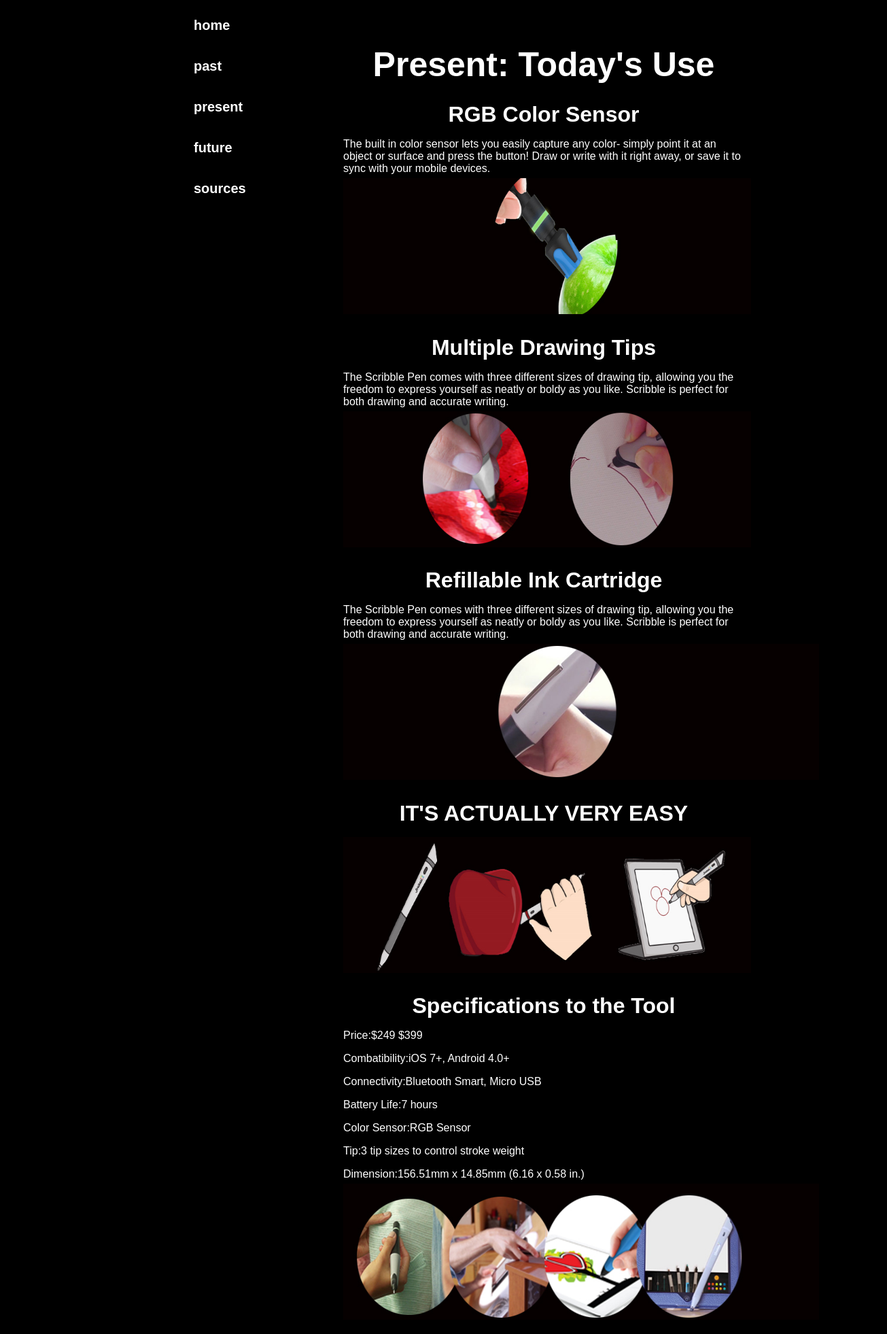
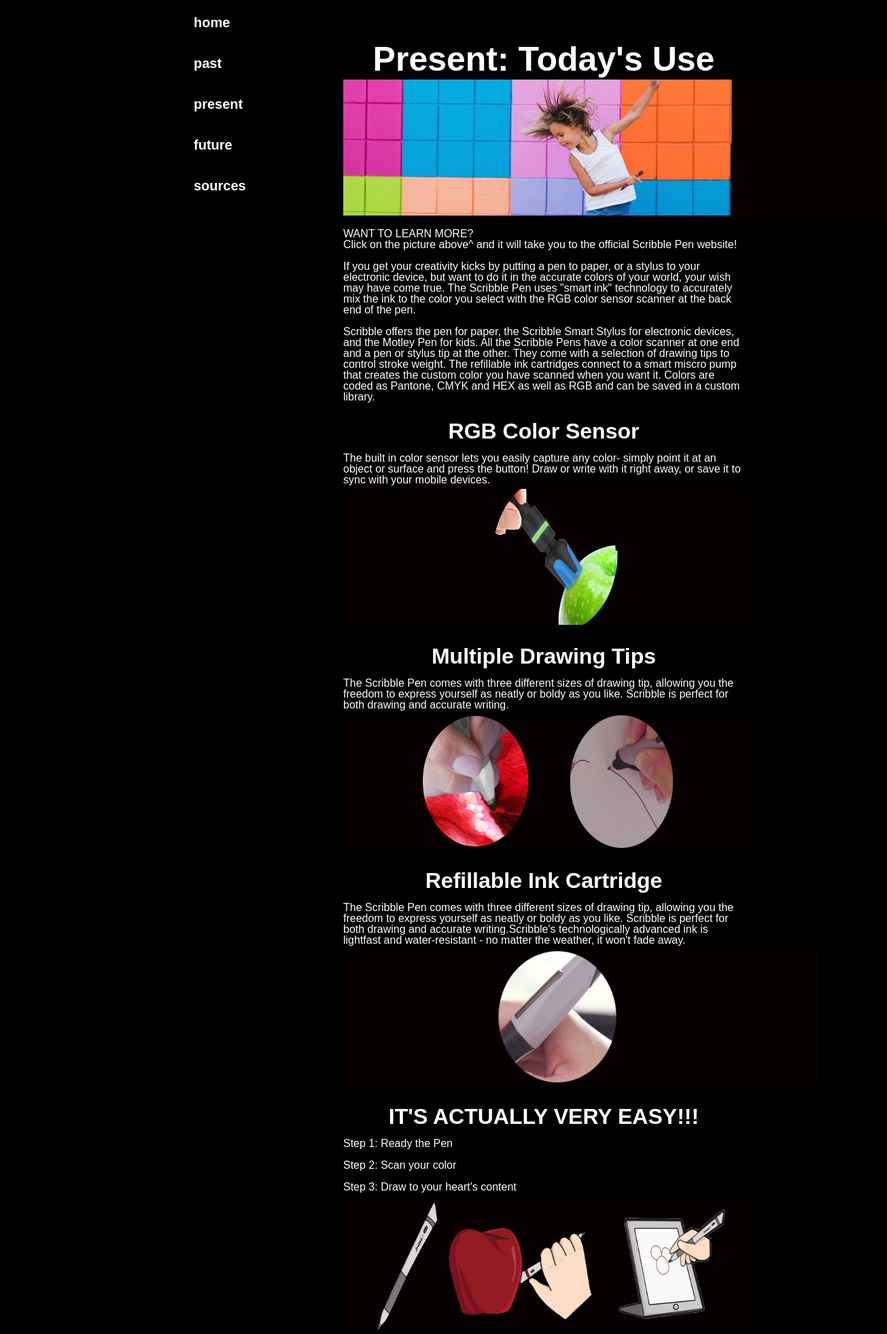
Before and after one commit to silviachen96/silviachen96.github.io, a plain HTML site: page present.html in a window 1280 px wide. Shown: the part 268-2230 px from the top of the page at 68% size, 1305 px wide, since content can reach past the window. Drawn offline with Linux system fonts and the light colour scheme.

Commit message:
organization

```diff
--- a/present.html
+++ b/present.html
@@ -7,6 +7,7 @@
      <meta name="description" content="See the History of Scribble Pen">
    </head>
 
+<!--START HEADER-->
    <body>
      <section>
        <header>
@@ -15,7 +16,9 @@
          </a>
        </h1>
        </header>
+<!--End HEADER-->
 
+<!--START Navigation-->
        <nav>
          <ul>
            <li><a href="designmatters.html">Home</a></li>
@@ -25,9 +28,32 @@
            <li><a href="sources.html">Sources</a></li>
           </ul>
        </nav>
+<!--End Navigation-->
 
+<!--START MAIN CONTENT-->
        <article>
          <h1> Present: Today's Use </h1>
+
+         <a href="https://thescribblepen.com/" title="ScribbleWebsite">
+          <img src="images/scribblewebsite.jpg" alt="scribblewebsite"/></a>
+          <p> WANT TO LEARN MORE?<br>Click on the picture above^ and it will take you to the official
+              Scribble Pen website!</p>
+
+         <p> If you get your creativity kicks by putting a pen to paper, or a stylus
+              to your electronic device, but want to do it in the accurate colors of
+              your world, your wish may have come true. The Scribble Pen uses "smart ink"
+              technology to accurately mix the ink to the color you select with the
+              RGB color sensor scanner at the back end of the pen. </p>
+
+         <p>Scribble offers the pen for paper, the Scribble Smart Stylus for electronic
+             devices, and the Motley Pen for kids. All the Scribble Pens have a color scanner
+             at one end and a pen or stylus tip at the other. They come with a selection of
+             drawing tips to control stroke weight. The refillable ink cartridges connect to
+             a smart miscro pump that creates the custom color you have scanned when you want
+             it. Colors are coded as Pantone, CMYK and HEX as well as RGB and can be saved in a
+             custom library.</p>
+
+
            <h2>RGB Color Sensor</h2>
            <p>The built in color sensor lets you easily
               capture any color- simply point it at an object
@@ -45,7 +71,6 @@
                 Scribble is perfect for both drawing and accurate
                 writing.</p>
 
-
                 <img src="images/points.jpg" height="200"
                 width="600" alt="pen"/>
 
@@ -54,18 +79,26 @@
                  sizes of drawing tip, allowing you the freedom
                  to express yourself as neatly or boldy as you like.
                  Scribble is perfect for both drawing and accurate
-                  writing.</p>
-
+                 writing.Scribble's technologically advanced ink is
+                 lightfast and water-resistant - no matter the weather,
+                 it won't fade away.</p>
 
                 <img src="images/ink.jpg" height="200"
                 width="700" alt="pen"/>
 
-              <h2>IT'S ACTUALLY VERY EASY</h2>
+              <h2>IT'S ACTUALLY VERY EASY!!!</h2>
+              <p>Step 1: Ready the Pen</p>
+              <p>Step 2: Scan your color</p>
+              <p>Step 3: Draw to your heart's content</p>
 
                 <img src="images/supereasy.jpg" height="200"
                 width="600" alt="pen"/>
 
               <h2>Specifications to the Tool</h2>
+              <p>The Scribble Pen is compatible with iOS 7+ and Android 4.0+. It
+              connects via Bluetooth or MicroUSB. The batteries can be charged
+              with the micro-USB cable and will last about 7 hours for pen, 15 hours
+              for stylus and 10 hours for the kid's Motley pen.</p>
               <p>Price:$249 $399</p>
               <p>Combatibility:iOS 7+, Android 4.0+</p>
               <p>Connectivity:Bluetooth Smart, Micro USB</p>
@@ -78,11 +111,15 @@
                 width="700" alt="pen"/>
 
          </article>
+<!--end main content-->
 
+<!--START FOOTER-->
        <footer>
          <p><a href="mailto: svachen@ucdavis.edu">Ask me anything!</a></p>
          <p><a href="#">W3C Validation</a></p>
        </footer>
+<!--END FOOTER-->
+
      </section>
    </body>
   </html>
--- a/stylesheets/designmattershomepage.css
+++ b/stylesheets/designmattershomepage.css
@@ -145,7 +145,7 @@
 }
 
 h2 {
-  font-size: 24px;
+  font-size: 25px;
   font-weight: 600;
   text-align: center;
 }
--- a/stylesheets/designmattersotherpages.css
+++ b/stylesheets/designmattersotherpages.css
@@ -1,3 +1,56 @@
+/*START CSS RESET*/
+
+article,
+aside,
+details,
+figcaption,
+figure,
+footer,
+header,
+hgroup,
+menu,
+nav,
+section {
+  display: block;
+}
+
+body {
+  line-height: 1;
+  background-color: black;
+  font-family: arial;
+}
+
+ol,
+ul {
+  list-style: none;
+}
+
+blockquote,
+q {
+  quotes: none;
+}
+
+blockquote:before,
+blockquote:after,
+q:before,
+q:after {
+  content: '';
+  content: none;
+}
+
+table {
+  border-collapse: collapse;
+  border-spacing: 0;
+}
+
+/*end CSS RESET*/
+
+/*START STRUCTURAL STYLES*/
+header {
+  display: block;
+  text-align: right;
+}
+
 body {
   font-family: Arial;
   color: white;
@@ -10,6 +63,9 @@
   background-color: black;
 }
 
+/*END STRUCTURAL STYLES*/
+
+/*START NAV STYLES*/
 nav {
   float: left;
   width: 320px;
@@ -30,24 +86,6 @@
 footer a{
   text-decoration: none;
   color: white;
-}
-
-h1 {
-  font-size: 50px;
-  color: white;
-  margin-bottom: 5px;
-  text-align: center;
-}
-
-h2 {
-  font-size: 32px;
-  color: white;
-  margin-bottom: 16px;
-  text-align: center;
-}
-
-p{
-  margin-bottom: 5px;
 }
 
 nav ul{
@@ -73,7 +111,25 @@
   background: gray;
 }
 
-header {
-  display: block;
-  text-align: right;
+/*END NAV STYLES*/
+
+/*START MAIN CONTENT STYLES*/
+h1 {
+  font-size: 50px;
+  color: white;
+  margin-bottom: 5px;
+  text-align: center;
 }
+
+h2 {
+  font-size: 32px;
+  color: white;
+  margin-bottom: 16px;
+  text-align: center;
+}
+
+p{
+  margin-bottom: 5px;
+}
+
+/*END MAIN CONTENT STYLES*/
```
Also changed, not shown: future.html (+7 -0 lines), past.html (+8 -0 lines), sources.html (+7 -0 lines), images/scribblewebsite.jpg (added). Lines whose indentation alone changed are shown as unchanged.
